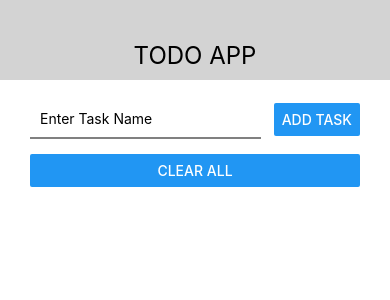
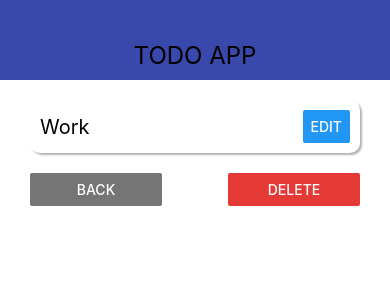
Before and after one commit to sazanik/react-native-todo, a React Native app: screen / in a window 390 px wide. Shown: the top 300 px of the page. Built offline with nearby package versions, Linux system fonts and the light colour scheme.

Commit message:
add second screen to app

```diff
--- a/App.js
+++ b/App.js
@@ -1,12 +1,17 @@
 import React, {useState} from 'react';
-import {Button, FlatList, StyleSheet, View} from 'react-native';
-import {Navbar} from "./src/Navbar";
-import {AddTodo} from "./src/AddTodo";
-import {Todo} from "./src/Todo";
+import {StyleSheet, View} from 'react-native';
+import {Navbar} from "./src/components/Navbar";
+import {MainScreen} from "./src/screens/MainScreen";
+import {TodoScreen} from "./src/screens/TodoScreen";
 
 
 export default function App() {
-  const [todos, setTodos] = useState([])
+  const [todoId, setTodoId] = useState('2')
+  const [todos, setTodos] = useState([
+    {id: '1', title: 'Learn'},
+    {id: '2', title: 'Work'},
+  ])
+
 
   const addTodo = title => {
     const newTodo = {
@@ -20,21 +25,30 @@
     setTodos(prev => prev.filter(todo => todo.id !== id))
   }
 
-  const clearAll = e => {
+
+  const clearAll = () => {
     setTodos([])
+  }
+
+  let content =
+    <MainScreen
+      addTodo={addTodo}
+      removeTodo={removeTodo}
+      openTodo={setTodoId}
+      clearAll={clearAll}
+      todos={todos}
+    />
+
+  if (todoId) {
+    const selectedTodo = todos.find(todo => todo.id === todoId)
+    content = <TodoScreen goBack={() => setTodoId(null)} todo={selectedTodo}/>
   }
 
   return (
     <View>
       <Navbar title='TODO APP'/>
       <View style={styles.container}>
-        <AddTodo onSubmit={addTodo}/>
-        <FlatList
-          data={todos}
-          renderItem={({item}) => <Todo todo={item} onRemove={removeTodo}/>}
-          keyExtractor={item => item.id.toString()}
-        />
-        <Button title='CLEAR ALL' onPress={clearAll}/>
+        {content}
       </View>
     </View>
   )
--- a/src/AddTodo.js
+++ b/src/components/AddTodo.js
@@ -1,5 +1,6 @@
 import React, {useState} from "react";
 import {View, StyleSheet, TextInput, Button, Alert} from "react-native";
+import {THEME} from "../theme";
 
 export const AddTodo = ({onSubmit}) => {
 
@@ -24,7 +25,11 @@
         autoCapitalize='none'
         // keyboardType='number-pad'
       />
-      <Button title='Add Task' onPress={pressHandler}/>
+      <Button
+        title='Add Task'
+        onPress={pressHandler}
+        color={THEME.MAIN_COLOR}
+      />
     </View>
   )
 }
@@ -41,6 +46,6 @@
     padding: 10,
     borderStyle: 'solid',
     borderBottomWidth: 2,
-    borderBottomColor: 'grey'
+    borderBottomColor: THEME.MAIN_COLOR
   }
 })
--- a/src/Navbar.js
+++ b/src/components/Navbar.js
@@ -1,5 +1,6 @@
 import React from "react"
 import {StyleSheet, View, Text} from "react-native";
+import {THEME} from "../theme";
 
 export const Navbar = ({title}) => {
   return (
@@ -14,7 +15,7 @@
     height: 80,
     alignItems: 'center',
     justifyContent: 'flex-end',
-    backgroundColor: 'lightgrey',
+    backgroundColor: THEME.MAIN_COLOR,
     paddingBottom: 10,
   },
   text : {
--- a/src/Todo.js
+++ b/src/components/Todo.js
@@ -1,11 +1,11 @@
 import React from "react";
 import {Text, View, StyleSheet, TouchableOpacity} from "react-native";
 
-export const Todo = ({todo, onRemove}) => {
+export const Todo = ({todo, onRemove, onOpen}) => {
   return (
     <TouchableOpacity
       activeOpacity={.5}
-      onPress={() => console.log(todo.id)}
+      onPress={()=> onOpen(todo.id)}
       // onLongPress={() => onRemove(todo.id)}
       onLongPress={onRemove.bind(null, todo.id)}
     >
--- /dev/null
+++ b/src/components/ui/AppCard.js
@@ -0,0 +1,26 @@
+import React from "react";
+import {StyleSheet, View} from "react-native";
+
+
+export const AppCard = props => (
+  <View style={{...styles.default, ...props.styles}}>
+    {props.children}
+  </View>
+)
+
+const styles = StyleSheet.create({
+  default: {
+    flexDirection: 'row',
+    padding: 20,
+    justifyContent: 'space-between',
+    alignItems: 'center',
+    shadowColor: 'black',
+    shadowRadius: 2,
+    shadowOpacity: .3,
+    shadowOffset: {width: 2, height: 2},
+    elevation: 10,
+    backgroundColor: 'white',
+    borderRadius: 10,
+  }
+
+})
--- /dev/null
+++ b/src/screens/MainScreen.js
@@ -0,0 +1,21 @@
+import React from "react";
+import {Button, FlatList, StyleSheet, View} from "react-native";
+import {AddTodo} from "../components/AddTodo";
+import {Todo} from "../components/Todo";
+import {THEME} from "../theme";
+
+export const MainScreen = ({todos, addTodo, removeTodo, openTodo, clearAll}) => {
+  return (
+    <View>
+      <AddTodo onSubmit={addTodo}/>
+      <FlatList
+        keyExtractor={item => item.id.toString()}
+        data={todos}
+        renderItem={({item}) => <Todo todo={item} onRemove={removeTodo} onOpen={openTodo}/>}
+      />
+      <Button title='CLEAR ALL' color={THEME.MAIN_COLOR} onPress={clearAll}/>
+    </View>
+  )
+}
+
+const styles = StyleSheet.create({})
--- /dev/null
+++ b/src/screens/TodoScreen.js
@@ -0,0 +1,53 @@
+import React from "react";
+import {StyleSheet, View, Text, Button} from "react-native";
+import {THEME} from "../theme";
+import {AppCard} from "../components/ui/AppCard";
+
+export const TodoScreen = ({goBack, todo}) => {
+  return (
+    <View>
+      <AppCard styles={styles.card}>
+        <Text style={styles.title}>{todo.title}</Text>
+        <Button title='EDIT' onPress={''}/>
+      </AppCard>
+
+      <View style={styles.buttons}>
+        <View style={styles.button}>
+          <Button
+            title='BACK'
+            color={THEME.GREY_COLOR}
+            onPress={goBack}
+          />
+        </View>
+
+        <View style={styles.button}>
+          <Button
+            title='DELETE'
+            color={THEME.DANGER_COLOR}
+            onPress={() => console.log('To remove')}
+          />
+        </View>
+
+      </View>
+    </View>
+  )
+}
+
+const styles = StyleSheet.create({
+  buttons: {
+    flexDirection: 'row',
+    justifyContent: 'space-between'
+  },
+  button: {
+    width: '40%'
+  },
+
+  card: {
+    marginBottom: 20,
+    padding: 10,
+  },
+
+  title: {
+    fontSize: 20
+  }
+})
--- /dev/null
+++ b/src/theme.js
@@ -0,0 +1,5 @@
+export const THEME = {
+  DANGER_COLOR: '#e53935',
+  GREY_COLOR: '#757575',
+  MAIN_COLOR: '#3949ab'
+}
```
